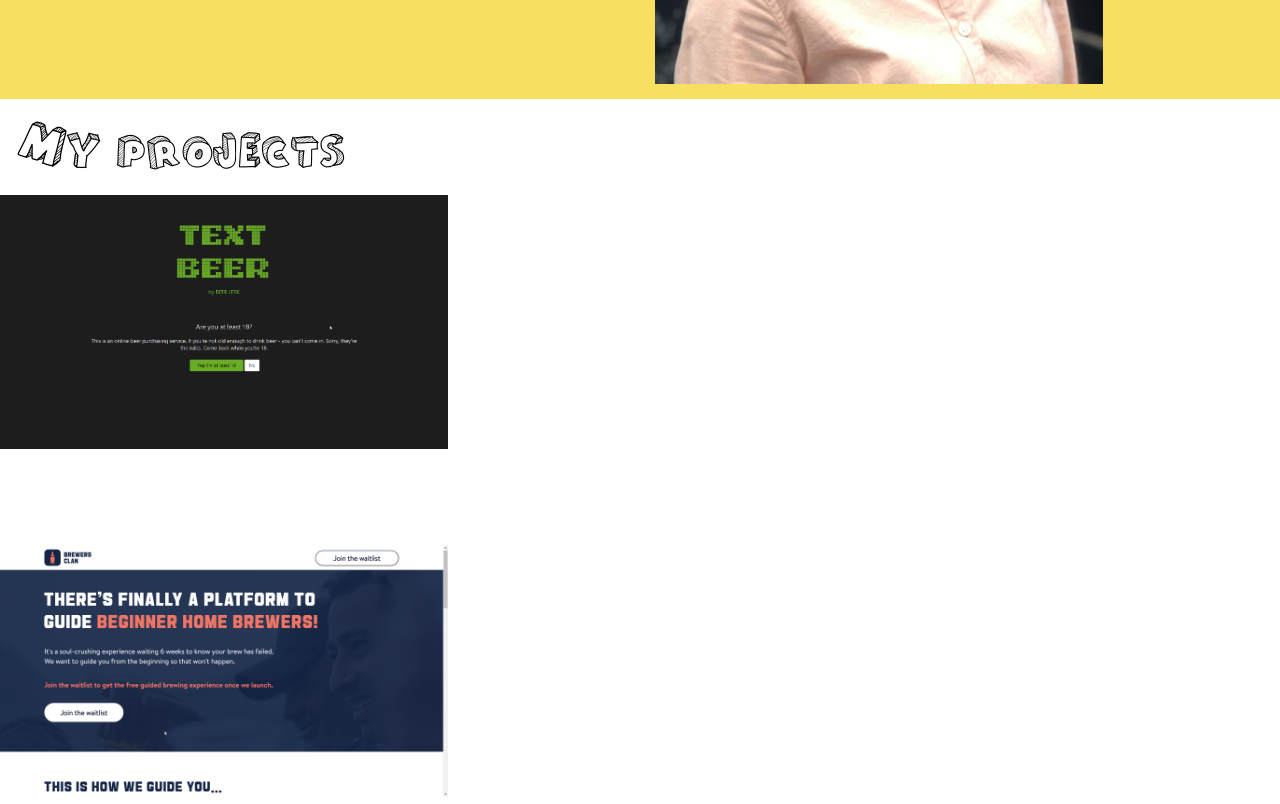
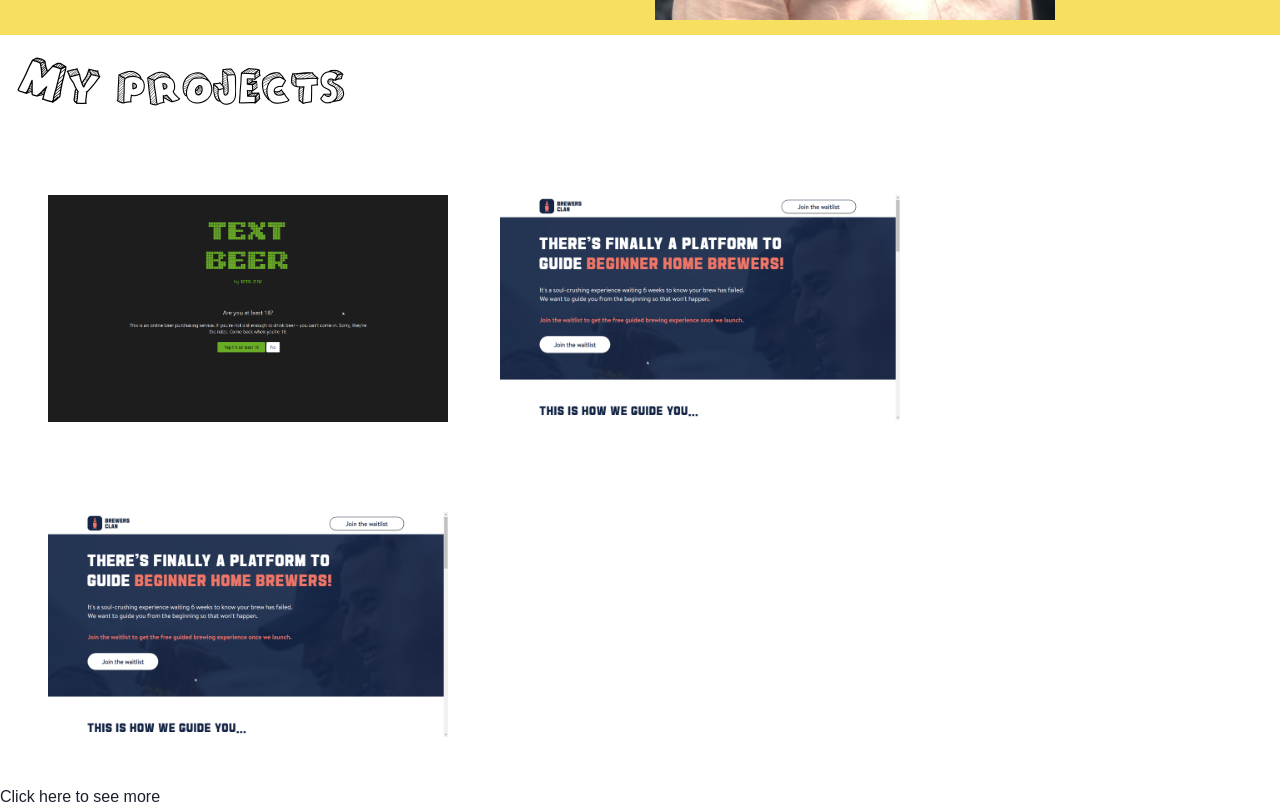
Before and after one commit to lin-maggies/portfolio, a React (Create React App) app: page / in a window 1280 px wide. Shown: the part 640-1444 px from the top of the page. Built offline with nearby package versions, Linux system fonts and the light colour scheme.

Commit message:
add flex to some containers

```diff
--- a/src/App.css
+++ b/src/App.css
@@ -12,7 +12,6 @@
   background-color: #ffffffe6;
   width: 100%;
   padding: 0 2rem;
-  /* border-bottom: 2px solid #f7e05f; */
 }
 
 .navbarBurger {
@@ -81,11 +80,10 @@ a:active {
   color: white;
 }
 
-.logoContainer {
+.flexContainer {
   display: flex;
   flex-flow: row wrap;
   justify-content: flex-start;
-  /* align-items: flex-start; */
   column-gap: 20px;
   row-gap: 10px;
   margin: 0 2rem;
@@ -97,7 +95,7 @@ a:active {
 }
 
 .photo {
-  width: 28rem;
+  width: 25rem;
 }
 
 .projPhoto {
--- a/src/Containers/aboutMe.js
+++ b/src/Containers/aboutMe.js
@@ -73,7 +73,9 @@ export default function AboutMe() {
             front of a computer coding, there is 90% chance you'll be able to
             find me either at a climbing gym or at a crag somewhere.
           </p>
-          <p>Below is a photo of me trying really hard to hug a rock wall.</p>
+          <p>
+            On the right is a photo of me trying really hard to hug a rock wall.
+          </p>
         </div>
         <div className="column">
           <img
--- a/src/Containers/home.js
+++ b/src/Containers/home.js
@@ -39,6 +39,7 @@ export default function Home() {
           <Link className="sectionTitle" to="/projects">
             My projects
           </Link>
+          <div className="flexContainer">
             <Link className="sectionTitle" to="/projects">
               <img src={text1} alt="Photo of maggie" className="photo" />
             </Link>
@@ -48,6 +49,7 @@ export default function Home() {
             <Link className="sectionTitle" to="/projects">
               <img src={brew1} alt="Photo of maggie" className="photo" />
             </Link>
+          </div>
 
           <div className="sectionPara">
             <Link to="/projects">Click here to see more</Link>
@@ -58,7 +60,7 @@ export default function Home() {
           <Link className="sectionTitle" to="/skills">
             My Skills
           </Link>
-          <div className="logoContainer">
+          <div className="flexContainer">
             <img src={htmlLogo} alt="HTML logo" className="skillLogo" />
             <img src={jsLogo} alt="Javascript logo" className="skillLogo" />
             <img src={cssLogo} alt="CSS logo" className="skillLogo" />
--- a/src/Containers/mySkills.js
+++ b/src/Containers/mySkills.js
@@ -40,7 +40,7 @@ export default function MySkills() {
           </p>
         </div>
         <div className="column">
-          <div className="logoContainer">
+          <div className="flexContainer">
             <img src={htmlLogo} alt="HTML logo" className="skillLogo" />
             <img src={jsLogo} alt="Javascript logo" className="skillLogo" />
             <img src={cssLogo} alt="CSS logo" className="skillLogo" />
```
Lines whose indentation alone changed are shown as unchanged.
